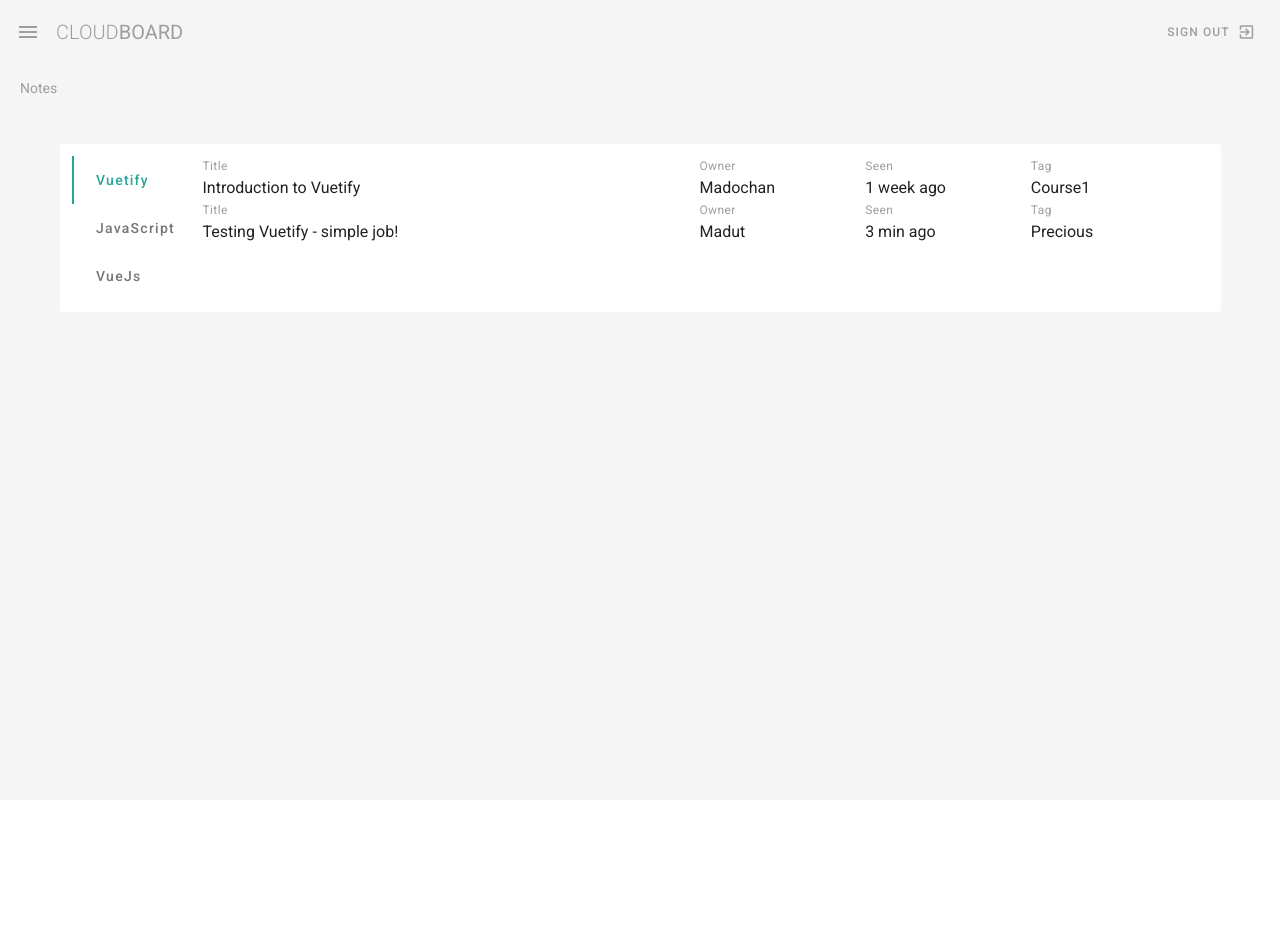
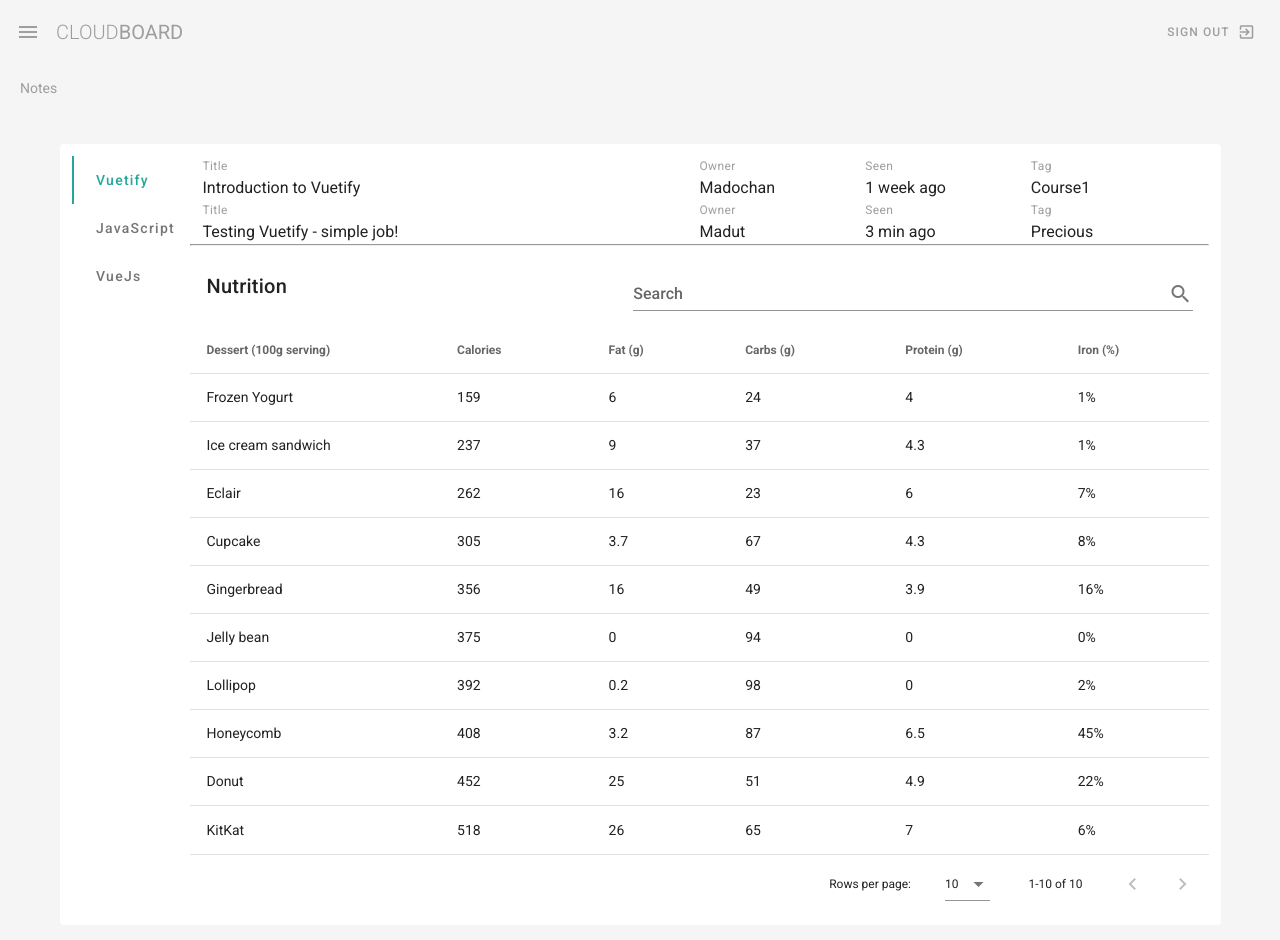
Before and after one commit to Madalin-Antonoiu/Cloud-Board, a Vue app in the folder client/: page /mantonoiu/notes in a window 1280 px wide. Shown: the top 940 px of the page. Before the commit the page ends 800 px from the top, so only its background shows below. Built offline with nearby package versions, Linux system fonts and the light colour scheme.

Commit message:
Added v-table

```diff
--- a/client/src/views/Notes.vue
+++ b/client/src/views/Notes.vue
@@ -23,6 +23,8 @@
 
           <v-tab-item  v-for="group in groups" :key="group.id">
 
+            <v-card flat> <!-- The card component that holds next card, so i only create one table-->
+
                 <v-card flat class="pa-3" v-for="note in group.notes" :key="note.title" >
                   <v-layout row class="mx-0">
 
@@ -45,14 +47,38 @@
                       <div class="caption grey--text">Tag</div>
                       <div>{{note.tag}}</div>
                     </v-flex>
+
                   </v-layout>
                 </v-card>
+
+                <hr>
+
+                <!-- The table (delete hr)-->
+                <v-card-title>
+                  Nutrition
+                  <v-spacer></v-spacer>
+                  <v-text-field
+                    v-model="search"
+                    append-icon="search"
+                    label="Search"
+                    single-line
+                    hide-details
+                  ></v-text-field>
+                </v-card-title>
+
+                <v-data-table
+                    :headers="headers"
+                    :items="desserts"
+                    :search="search"
+                ></v-data-table>
+
+            </v-card>
+
           </v-tab-item>
 
+        </v-tabs>
+      </v-card>
 
-        </v-tabs>
-
-      </v-card>
 
     </v-container>
   </div>
@@ -127,6 +153,104 @@ export default {
         //     ],
       // },
     },
+    search: '',
+    headers: [
+      {
+        text: 'Dessert (100g serving)',
+        align: 'left',
+        sortable: false,
+        value: 'name',
+      },
+      { text: 'Calories', value: 'calories' },
+      { text: 'Fat (g)', value: 'fat' },
+      { text: 'Carbs (g)', value: 'carbs' },
+      { text: 'Protein (g)', value: 'protein' },
+      { text: 'Iron (%)', value: 'iron' },
+    ],
+    desserts: [
+      {
+        name: 'Frozen Yogurt',
+        calories: 159,
+        fat: 6.0,
+        carbs: 24,
+        protein: 4.0,
+        iron: '1%',
+      },
+      {
+        name: 'Ice cream sandwich',
+        calories: 237,
+        fat: 9.0,
+        carbs: 37,
+        protein: 4.3,
+        iron: '1%',
+      },
+      {
+        name: 'Eclair',
+        calories: 262,
+        fat: 16.0,
+        carbs: 23,
+        protein: 6.0,
+        iron: '7%',
+      },
+      {
+        name: 'Cupcake',
+        calories: 305,
+        fat: 3.7,
+        carbs: 67,
+        protein: 4.3,
+        iron: '8%',
+      },
+      {
+        name: 'Gingerbread',
+        calories: 356,
+        fat: 16.0,
+        carbs: 49,
+        protein: 3.9,
+        iron: '16%',
+      },
+      {
+        name: 'Jelly bean',
+        calories: 375,
+        fat: 0.0,
+        carbs: 94,
+        protein: 0.0,
+        iron: '0%',
+      },
+      {
+        name: 'Lollipop',
+        calories: 392,
+        fat: 0.2,
+        carbs: 98,
+        protein: 0,
+        iron: '2%',
+      },
+      {
+        name: 'Honeycomb',
+        calories: 408,
+        fat: 3.2,
+        carbs: 87,
+        protein: 6.5,
+        iron: '45%',
+      },
+      {
+        name: 'Donut',
+        calories: 452,
+        fat: 25.0,
+        carbs: 51,
+        protein: 4.9,
+        iron: '22%',
+      },
+      {
+        name: 'KitKat',
+        calories: 518,
+        fat: 26.0,
+        carbs: 65,
+        protein: 7,
+        iron: '6%',
+      },
+    ],
+
+
   }),
 
 }
```
Lines whose indentation alone changed are shown as unchanged.
